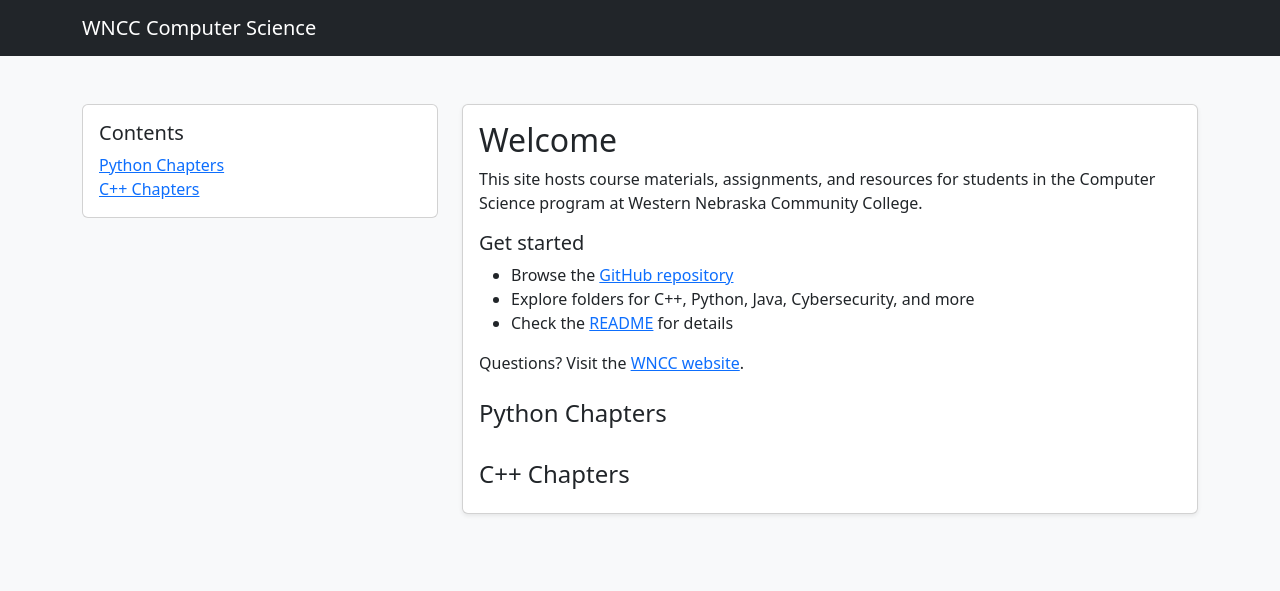
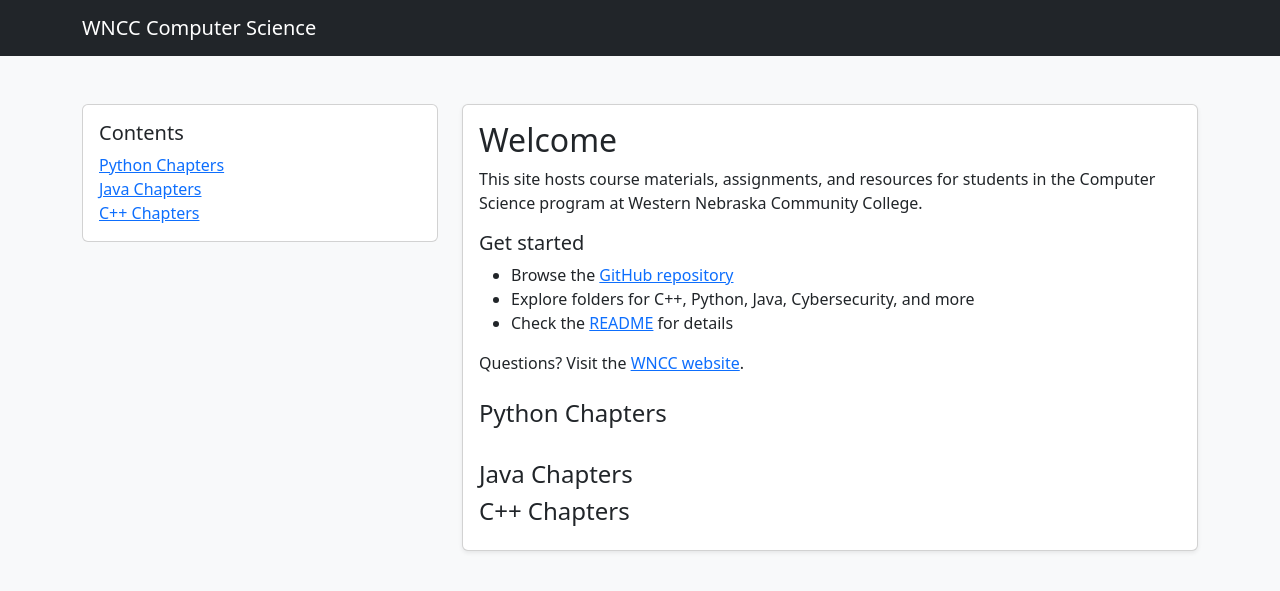
Before and after one commit to itinstructor/WNCCComputerScience, a Jekyll site: the page built from index.html, in a window 1280 px wide. Shown: the top 591 px of the page. Built offline with Jekyll 4.4.1, drawn with Linux system fonts in a browser that asks for light colours.

Commit message:
Add Java Chapters

```diff
--- a/index.html
+++ b/index.html
@@ -36,20 +36,35 @@
                 <div class="card shadow-sm">
                     <div class="card-body">
                         <h2 class="card-title">Welcome</h2>
-                                <p class="card-text">This site hosts course materials, assignments, and resources for students in the Computer Science program at Western Nebraska Community College.</p>
+                        <p class="card-text">This site hosts course materials, assignments, and resources for students
+                            in the Computer Science program at Western Nebraska Community College.</p>
 
                         <h5>Get started</h5>
                         <ul>
-                                    <li>Browse the <a href="https://github.com/itinstructor/WNCCComputerScience" target="_blank" rel="noopener">GitHub repository</a></li>
+                            <li>Browse the <a href="https://github.com/itinstructor/WNCCComputerScience" target="_blank"
+                                    rel="noopener">GitHub repository</a></li>
                             <li>Explore folders for C++, Python, Java, Cybersecurity, and more</li>
                             <li>Check the <a href="README.md">README</a> for details</li>
                         </ul>
 
-                                <p class="mb-4">Questions? Visit the <a href="https://www.wncc.edu/" target="_blank" rel="noopener">WNCC website</a>.</p>
+                        <p class="mb-4">Questions? Visit the <a href="https://www.wncc.edu/" target="_blank"
+                                rel="noopener">WNCC website</a>.</p>
 
                         <h4>Python Chapters</h4>
                         <ul class="list-group mb-4">
                             {% assign folder = 'Python/Chapters/' %}
+                            {% for file in site.static_files %}
+                            {% if file.path contains folder %}
+                            <li class="list-group-item">
+                                <a href="{{ file.path | relative_url }}">{{ file.name }}</a>
+                            </li>
+                            {% endif %}
+                            {% endfor %}
+                        </ul>
+
+                        <h4>Java Chapters</h4>
+                        <ul class="list-group">
+                            {% assign folder = 'Java/Chapters/' %}
                             {% for file in site.static_files %}
                             {% if file.path contains folder %}
                             <li class="list-group-item">
```
Lines whose indentation alone changed are shown as unchanged.
